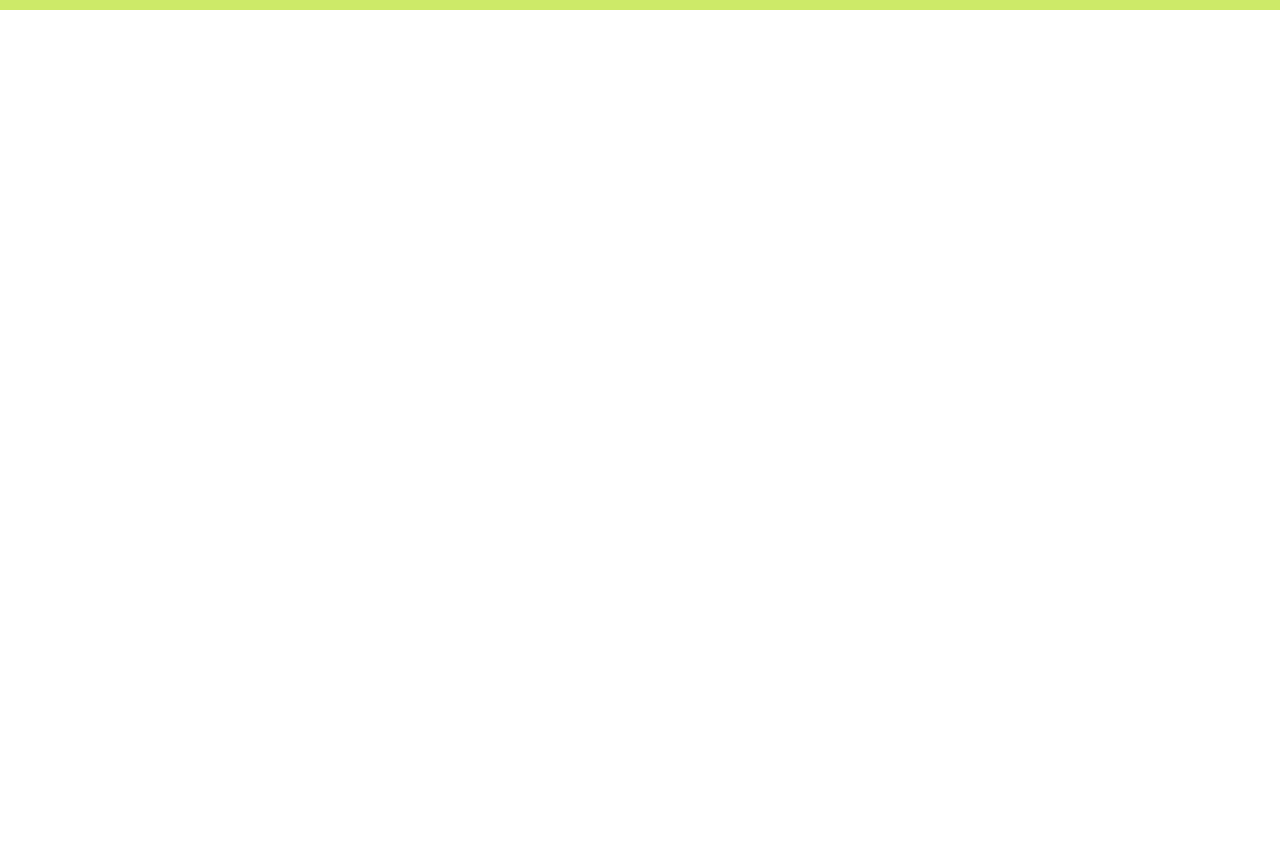
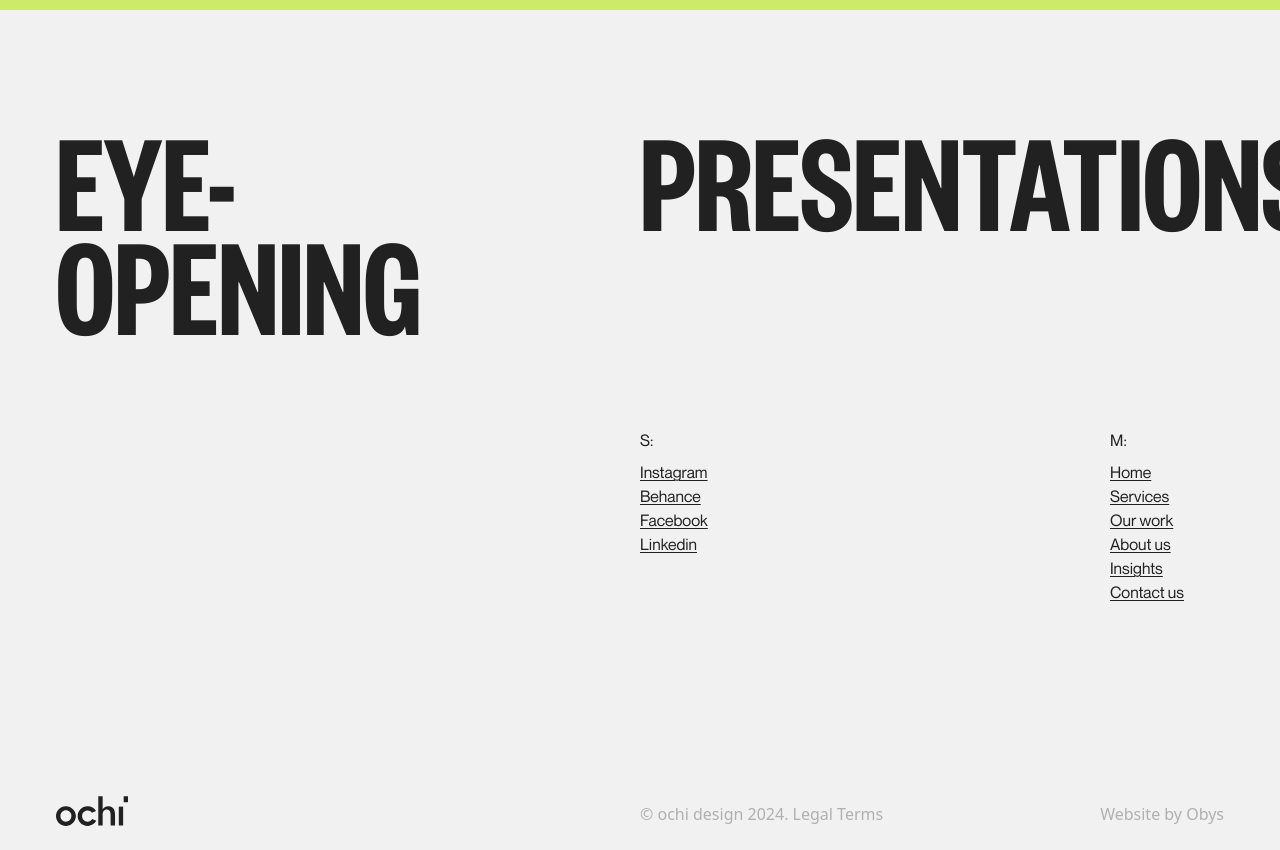
Before and after one commit to AmanMandal7/Ochi.design--Clone, a React (Vite) app: page / in a window 1280 px wide. Shown: the part 6520-7370 px from the top of the page. Before the commit the page ends 6530 px from the top, so only its background shows below. Built offline with nearby package versions, Linux system fonts and the light colour scheme.

Commit message:
Done with the footer

```diff
--- a/src/App.jsx
+++ b/src/App.jsx
@@ -7,6 +7,7 @@
 import Featured from './components/Featured'
 import Cards from './components/Cards'
 import Prefooter from './components/Prefooter'
+import Footer from './components/Footer'
 
 const App = () => {
   return (
@@ -19,6 +20,7 @@
       <Featured/>
       <Cards/>
       <Prefooter/>
+      <Footer/>
     </div>
   )
 }
--- /dev/null
+++ b/src/components/Footer.jsx
@@ -0,0 +1,56 @@
+import React from 'react'
+
+const Footer = () => {
+  return (
+    <div className='w-full h-[105vh] flex px-14 pt-[116px] pb-6'>
+        <div className="w-1/2 h-full flex flex-col justify-between">
+            <div className="heading font-[FoundersGrotesk] leading-[13vh] text-[18vh]">
+                <h1>EYE-</h1>
+                <h1>OPENING</h1>
+            </div>
+            <div className="svg">
+            <svg width="72" height="30" viewBox="0 0 72 30" fill="none" xmlns="http://www.w3.org/2000/svg">
+						<path d="M9.8393 10.2032C4.22951 10.3257 -0.0459221 14.7356 0.000372391 20.2752C0.0412204 25.3548 4.57808 30.3608 10.6862 29.9226C15.5145 29.5768 19.9015 25.4119 19.8525 20.0057C19.8035 14.5995 15.1904 10.0916 9.8393 10.2032ZM9.89649 25.7005C6.87101 25.7005 4.39834 23.1144 4.40924 19.9839C4.39525 19.2507 4.52792 18.522 4.79947 17.8407C5.07102 17.1594 5.47597 16.5392 5.99056 16.0164C6.50515 15.4937 7.11902 15.0789 7.79613 14.7966C8.47324 14.5142 9.19995 14.3698 9.93362 14.372C10.6673 14.3742 11.3931 14.5228 12.0686 14.8092C12.744 15.0956 13.3554 15.514 13.8668 16.0398C14.3783 16.5656 14.7796 17.1882 15.0471 17.8711C15.3146 18.554 15.4429 19.2834 15.4246 20.0166C15.4409 23.1008 12.9111 25.7059 9.88832 25.7005H9.89649Z" fill="currentColor"></path>
+						<path d="M62.8086 29.4855H67.1222V10.6372H62.8086V29.4855Z" fill="currentColor"></path>
+						<path d="M67.6816 0.172852V6.13439H71.5322C71.6738 6.13439 71.8046 6.13439 72.0006 6.11534V0.172852H67.6816Z" fill="currentColor"></path>
+						<path d="M31.5648 25.7016C28.5393 25.7016 26.0667 23.1156 26.0776 19.9851C26.0936 18.5291 26.6764 17.1366 27.7023 16.1029C28.7282 15.0692 30.1166 14.4757 31.573 14.4482C32.4198 14.4541 33.2537 14.6557 34.0095 15.0373C34.7654 15.4188 35.4227 15.97 35.9301 16.6477L40.0667 15.0144C38.2884 12.0853 35.0669 10.1145 31.4995 10.1989C25.8897 10.3214 21.6142 14.7313 21.6605 20.2709C21.7014 25.3505 26.2382 30.3565 32.3464 29.9183C33.9908 29.7803 35.5761 29.2408 36.9631 28.347C38.3501 27.4532 39.4963 26.2326 40.3009 24.7924L36.2542 22.9931C35.7705 23.8086 35.0851 24.486 34.2638 24.9604C33.4426 25.4347 32.5132 25.69 31.5648 25.7016Z" fill="currentColor"></path>
+						<path d="M52.4097 10.1387C51.2512 10.1119 50.1066 10.3947 49.0941 10.958C48.0816 11.5212 47.2379 12.3445 46.6501 13.3427V0.172852H42.293V29.4688H46.6501C46.6501 29.1721 46.6501 18.7816 46.6501 18.7816C46.6501 15.6946 47.8619 13.4352 50.8084 13.4352C54.6046 13.4352 54.6209 17.4178 54.6209 19.6962C54.6209 22.9165 54.6209 25.5189 54.6209 28.7393V29.4987H59.0271C59.0271 29.3708 59.0488 29.2728 59.0488 29.1721C59.0488 25.5108 59.0951 21.8522 59.0325 18.1909C58.9916 15.6538 58.5015 10.1387 52.4097 10.1387Z" fill="currentColor"></path>
+					</svg>
+            </div>
+        </div>
+
+        <div className="w-1/2 h-full flex flex-col justify-between">
+            <div className="heading font-[FoundersGrotesk] leading-[13vh] text-[18vh]">
+                <h1>PRESENTATIONS</h1>
+            </div>
+
+            <div className="dets flex justify-between font-[NeueMontreal]">
+            <div className='flex flex-col'>
+                    S:
+                    <a className='mt-2 underline decoration-1 underline-offset-2' href="#">Instagram</a>
+                    <a className='underline decoration-1 underline-offset-2' href="#">Behance</a>
+                    <a className='underline decoration-1 underline-offset-2' href="#">Facebook</a>
+                    <a className='underline decoration-1 underline-offset-2' href="#">Linkedin</a>
+                </div>
+                <div className='flex flex-col mr-10'>
+                    M:
+                    <a className='mt-2 underline decoration-1 underline-offset-2' href="#">Home</a>
+                    <a className='underline decoration-1 underline-offset-2' href="#">Services</a>
+                    <a className='underline decoration-1 underline-offset-2' href="#">Our work</a>
+                    <a className='underline decoration-1 underline-offset-2' href="#">About us</a>
+                    <a className='underline decoration-1 underline-offset-2' href="#">Insights</a>
+                    <a className='underline decoration-1 underline-offset-2' href="#">Contact us</a>
+                </div>
+            </div>
+
+            <div className='©-dets flex justify-between text-[#b1afaf]'>
+                <h3>© ochi design 2024. Legal Terms</h3>
+                <h3>Website by Obys</h3>
+            </div>
+
+        </div>
+    </div>
+  )
+}
+
+export default Footer
```
